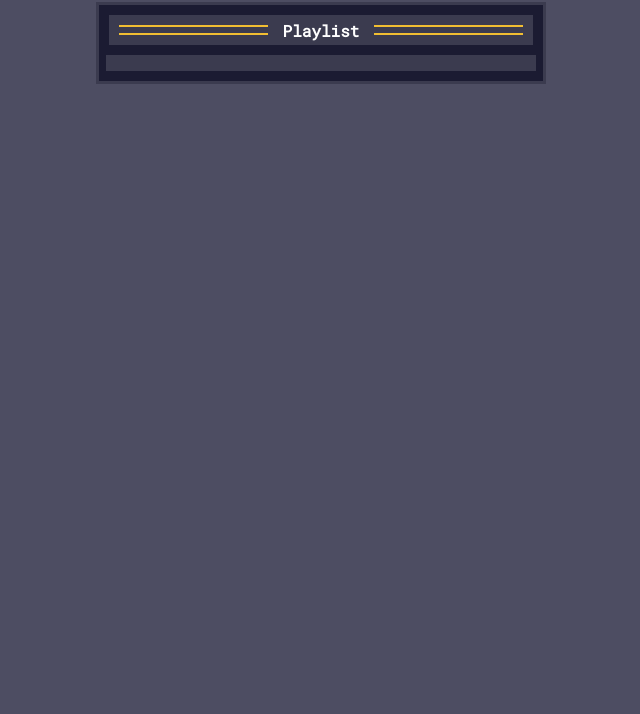
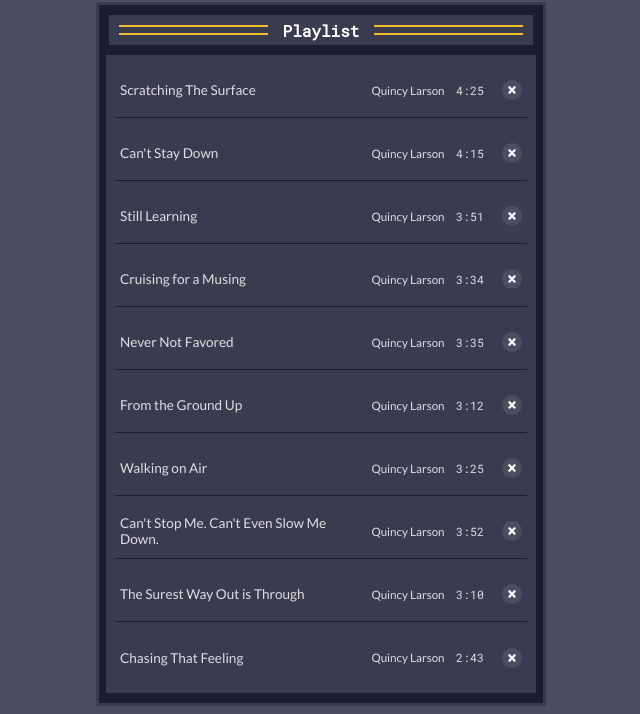
Before and after one commit to Shibka/MP3_player, a plain HTML site: page index.html in a window 1280 px wide. Shown: the part 273-987 px from the top of the page, without its empty margins (319-959 px from the left). Before the commit the page ends 800 px from the top, so only its background shows below. Drawn offline with Linux system fonts and the light colour scheme.

Commit message:
feat: created js file, acsessed html propertirs, added song array, created renderSongs function, displayed song in UI

```diff
--- a/index.html
+++ b/index.html
@@ -25,7 +25,7 @@
                 <div></div>
                 <div></div>
             </div>
-            <h1 class="fcc-title">freeCodeCamp</h1>
+            <h1 class="fcc-title">AlexMusic</h1>
             <div class="parallel-lines">
                 <div></div>
                 <div></div>
--- a/script.js
+++ b/script.js
@@ -1,9 +1,103 @@
-
-const playlistSongs = document.getElementById("playlist-songs");
+const playlistSongs = document.getElementById('playlist-songs');
 const playButton = document.getElementById('play');
 const pauseButton = document.getElementById('pause');
 const nextButton = document.getElementById('next');
 const previousButton = document.getElementById('previous');
 const shuffleButton = document.getElementById('shuffle');
 
-const allSongs = [];
+const allSongs = [
+    {
+        id: 0,
+        title: "Scratching The Surface",
+        artist: "Quincy Larson",
+        duration: "4:25",
+        src: "https://s3.amazonaws.com/org.freecodecamp.mp3-player-project/scratching-the-surface.mp3",
+    },
+    {
+        id: 1,
+        title: "Can't Stay Down",
+        artist: "Quincy Larson",
+        duration: "4:15",
+        src: "https://s3.amazonaws.com/org.freecodecamp.mp3-player-project/cant-stay-down.mp3",
+    },
+    {
+        id: 2,
+        title: "Still Learning",
+        artist: "Quincy Larson",
+        duration: "3:51",
+        src: "https://s3.amazonaws.com/org.freecodecamp.mp3-player-project/still-learning.mp3",
+    },
+    {
+        id: 3,
+        title: "Cruising for a Musing",
+        artist: "Quincy Larson",
+        duration: "3:34",
+        src: "https://s3.amazonaws.com/org.freecodecamp.mp3-player-project/cruising-for-a-musing.mp3",
+    },
+    {
+        id: 4,
+        title: "Never Not Favored",
+        artist: "Quincy Larson",
+        duration: "3:35",
+        src: "https://s3.amazonaws.com/org.freecodecamp.mp3-player-project/never-not-favored.mp3",
+    },
+    {
+        id: 5,
+        title: "From the Ground Up",
+        artist: "Quincy Larson",
+        duration: "3:12",
+        src: "https://s3.amazonaws.com/org.freecodecamp.mp3-player-project/from-the-ground-up.mp3",
+    },
+    {
+        id: 6,
+        title: "Walking on Air",
+        artist: "Quincy Larson",
+        duration: "3:25",
+        src: "https://s3.amazonaws.com/org.freecodecamp.mp3-player-project/walking-on-air.mp3",
+    },
+    {
+        id: 7,
+        title: "Can't Stop Me. Can't Even Slow Me Down.",
+        artist: "Quincy Larson",
+        duration: "3:52",
+        src: "https://s3.amazonaws.com/org.freecodecamp.mp3-player-project/cant-stop-me-cant-even-slow-me-down.mp3",
+    },
+    {
+        id: 8,
+        title: "The Surest Way Out is Through",
+        artist: "Quincy Larson",
+        duration: "3:10",
+        src: "https://s3.amazonaws.com/org.freecodecamp.mp3-player-project/the-surest-way-out-is-through.mp3",
+    },
+    {
+        id: 9,
+        title: "Chasing That Feeling",
+        artist: "Quincy Larson",
+        duration: "2:43",
+        src: "https://s3.amazonaws.com/org.freecodecamp.mp3-player-project/chasing-that-feeling.mp3",
+    },
+];
+
+const audio = new Audio();
+let userData = {
+    songs: [...allSongs],
+    currentSong: null,
+    songCurrentTime: 0,
+};
+const renderSongs = (array) => {
+    const songsHTML = array.map((song) => {
+        return `
+<li id="song-${song.id}" class="playlist-song">
+<button class="playlist-song-info">
+<span class="playlist-song-title">${song.title}</span>
+<span class="playlist-song-artist">${song.artist}</span>
+<span class="playlist-song-duration">${song.duration}</span>
+</button>
+<button class="playlist-song-delete" aria-label="Delete ${song.title}">
+<svg width="20" height="20" viewBox="0 0 16 16" fill="none" xmlns="http://www.w3.org/2000/svg"><circle cx="8" cy="8" r="8" fill="#4d4d62"/><path fill-rule="evenodd" clip-rule="evenodd" d="M5.32587 5.18571C5.7107 4.90301 6.28333 4.94814 6.60485 5.28651L8 6.75478L9.39515 5.28651C9.71667 4.94814 10.2893 4.90301 10.6741 5.18571C11.059 5.4684 11.1103 5.97188 10.7888 6.31026L9.1832 7.99999L10.7888 9.68974C11.1103 10.0281 11.059 10.5316 10.6741 10.8143C10.2893 11.097 9.71667 11.0519 9.39515 10.7135L8 9.24521L6.60485 10.7135C6.28333 11.0519 5.7107 11.097 5.32587 10.8143C4.94102 10.5316 4.88969 10.0281 5.21121 9.68974L6.8168 7.99999L5.21122 6.31026C4.8897 5.97188 4.94102 5.4684 5.32587 5.18571Z" fill="white"/></svg>
+</button>
+</li>`
+    }).join('');
+    playlistSongs.innerHTML = songsHTML;
+};
+renderSongs(userData?.songs);
```
Also changed, not shown: 1 other file.
